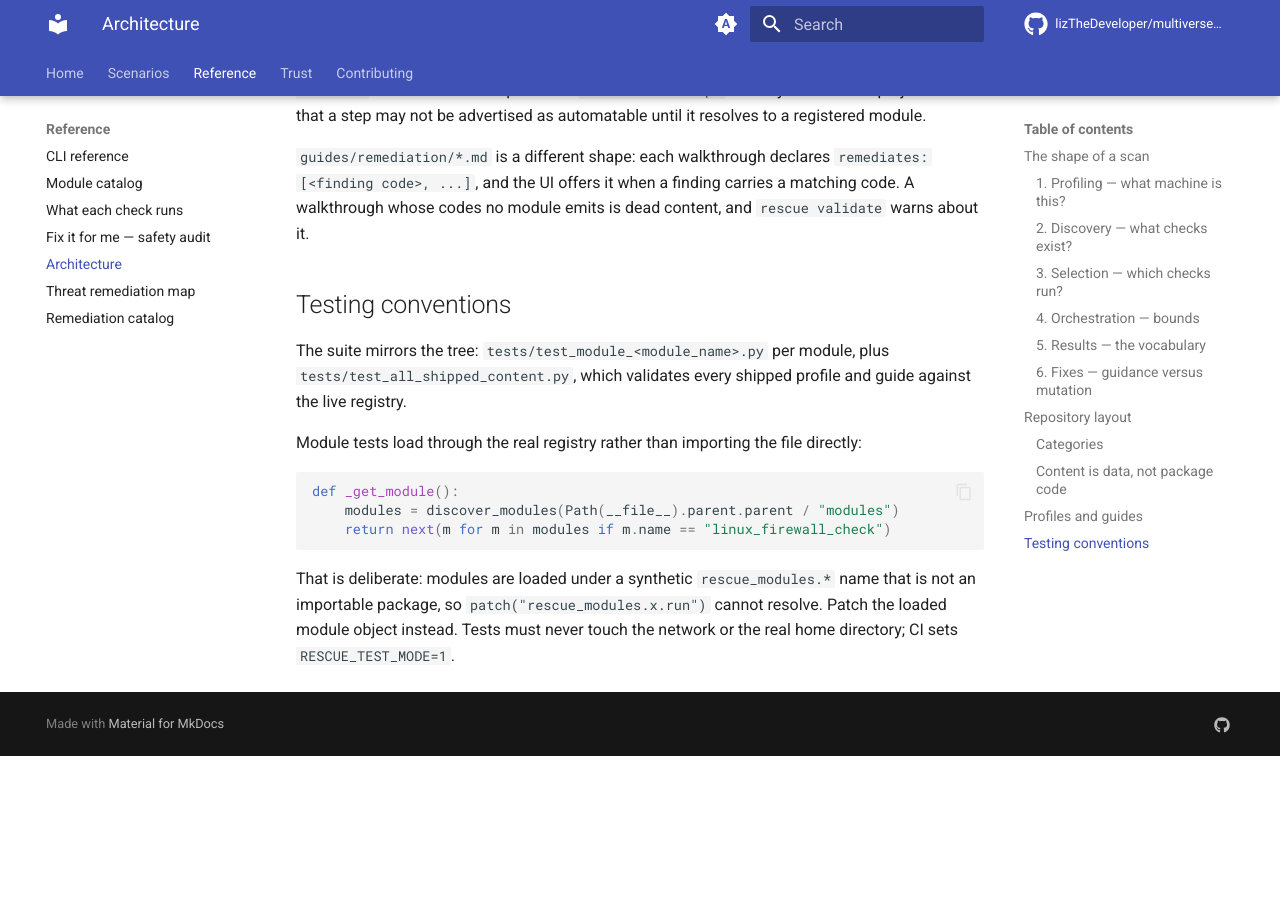
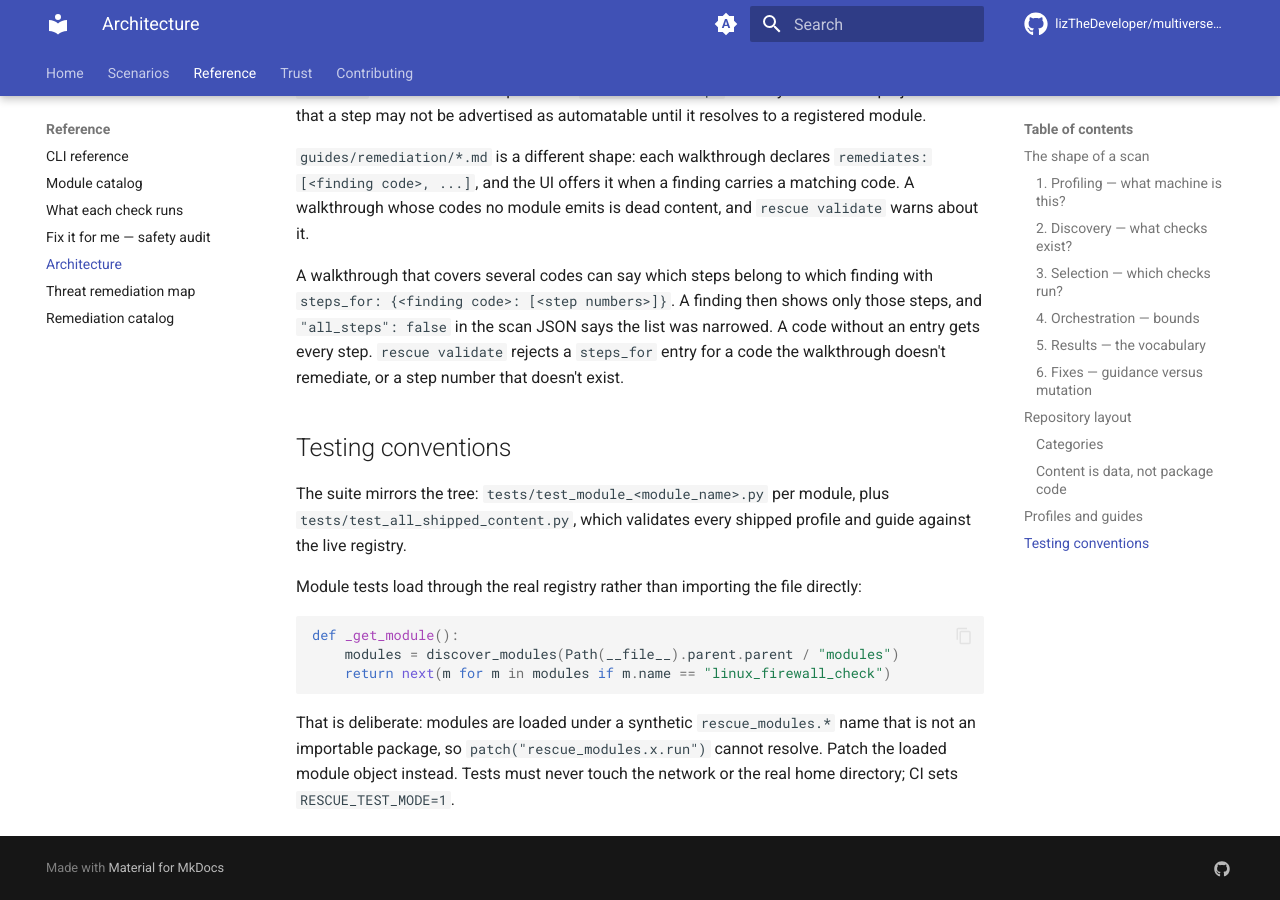
Before and after one commit to lizTheDeveloper/multiverse-device-rescue, an MkDocs documentation site: the page built from docs/architecture.md, in a window 1280 px wide and 900 px high, scrolled down 7115 px. Built offline with MkDocs 1.6.1 and Material for MkDocs 9.7.7, drawn with Linux system fonts in a browser that asks for light colours; comment, search, counter and statistics services are not loaded; before the commit the page ends 7871 px from its top, so only the background shows below that.

Commit message:
Document steps_for in the walkthrough format
Co-Authored-By: Claude Opus 5.5 <noreply@anthropic.com>

```diff
--- a/docs/architecture.md
+++ b/docs/architecture.md
@@ -260,6 +260,13 @@ automatable until it resolves to a registered module.
 carries a matching code. A walkthrough whose codes no module emits is dead
 content, and `rescue validate` warns about it.
 
+A walkthrough that covers several codes can say which steps belong to which
+finding with `steps_for: {<finding code>: [<step numbers>]}`. A finding then
+shows only those steps, and `"all_steps": false` in the scan JSON says the list
+was narrowed. A code without an entry gets every step. `rescue validate`
+rejects a `steps_for` entry for a code the walkthrough doesn't remediate, or a
+step number that doesn't exist.
+
 ## Testing conventions
 
 The suite mirrors the tree: `tests/test_module_<module_name>.py` per module,
```
